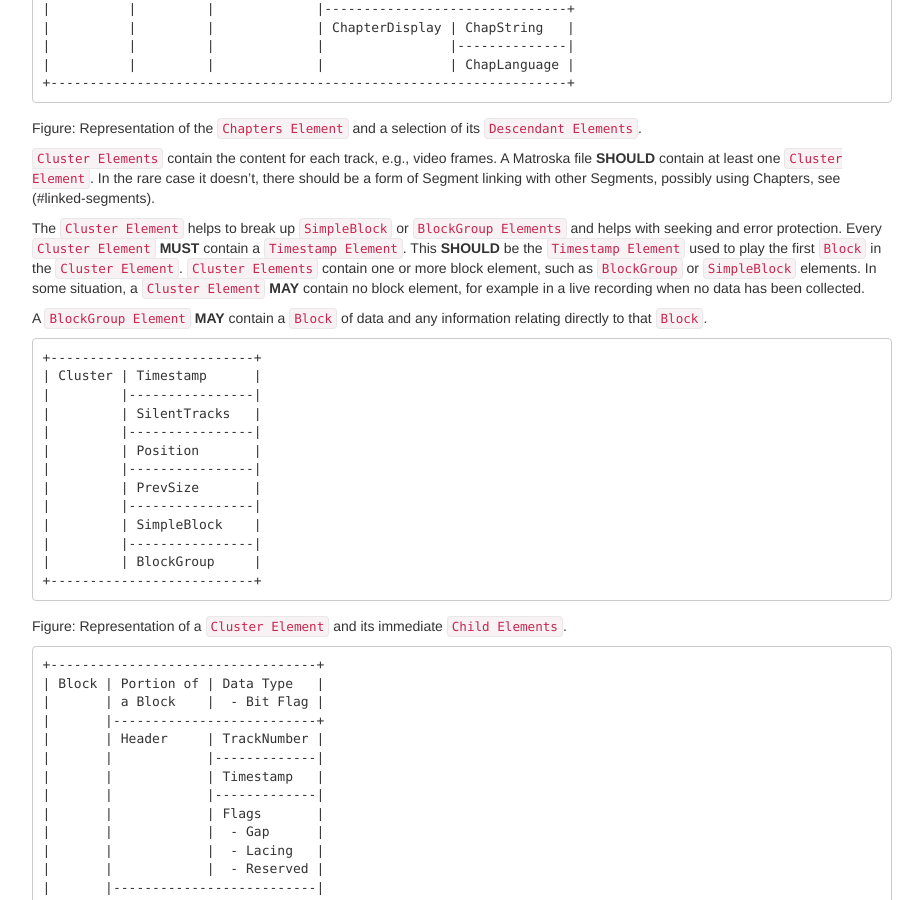
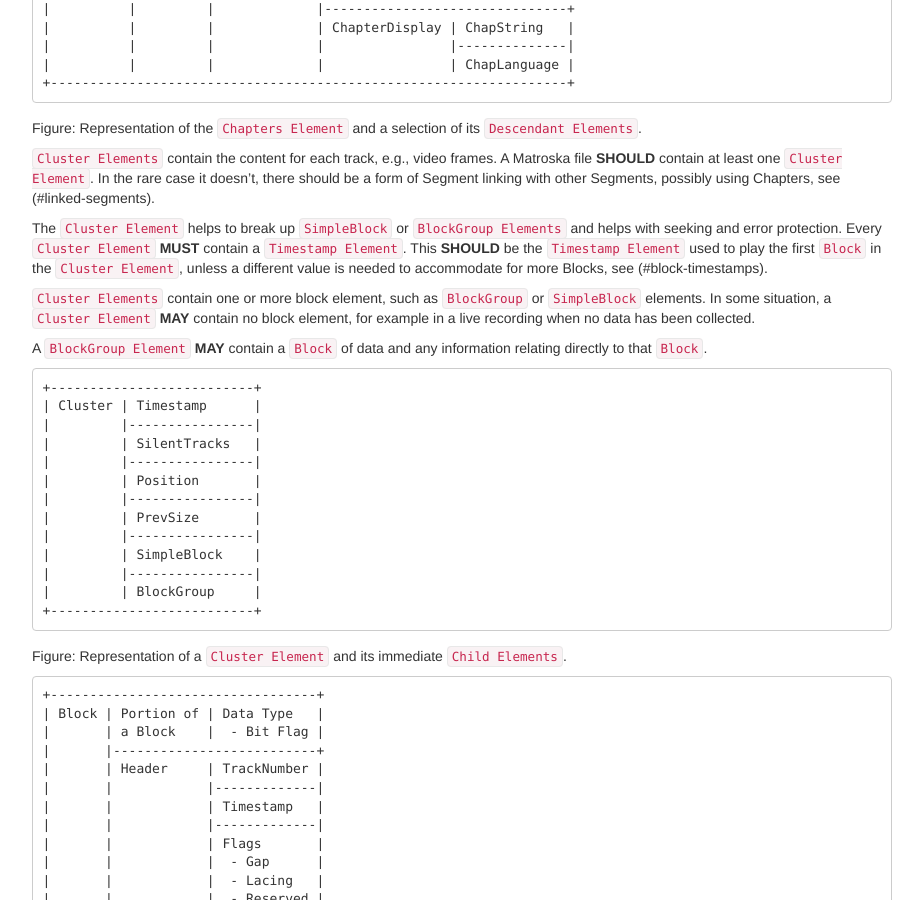
Before and after one commit to ietf-wg-cellar/matroska-specification, a Jekyll site: the page built from diagram.md, in a window 1280 px wide and 900 px high, scrolled down 3417 px. Shown: the whole window, without its empty margins (273-1196 px from the left). Built offline with Jekyll 4.4.1, drawn with Linux system fonts in a browser that asks for light colours; our own code applies the rules of GitHub Pages for plain Markdown files.

Commit message:
explain why the cluster timestamp may not be the 1st block one

```diff
--- a/diagram.md
+++ b/diagram.md
@@ -203,7 +203,9 @@ In the rare case it doesn't, there should be a form of Segment linking with othe
 The `Cluster Element` helps to break up
 `SimpleBlock` or `BlockGroup Elements` and helps with seeking and error protection.
 Every `Cluster Element` **MUST** contain a `Timestamp Element`.
-This **SHOULD** be the `Timestamp Element` used to play the first `Block` in the `Cluster Element`.
+This **SHOULD** be the `Timestamp Element` used to play the first `Block` in the `Cluster Element`,
+unless a different value is needed to accommodate for more Blocks, see (#block-timestamps).
+
 `Cluster Elements` contain one or more block element, such as `BlockGroup` or `SimpleBlock` elements.
 In some situation, a `Cluster Element` **MAY** contain no block element, for example in a live recording
 when no data has been collected.
```
